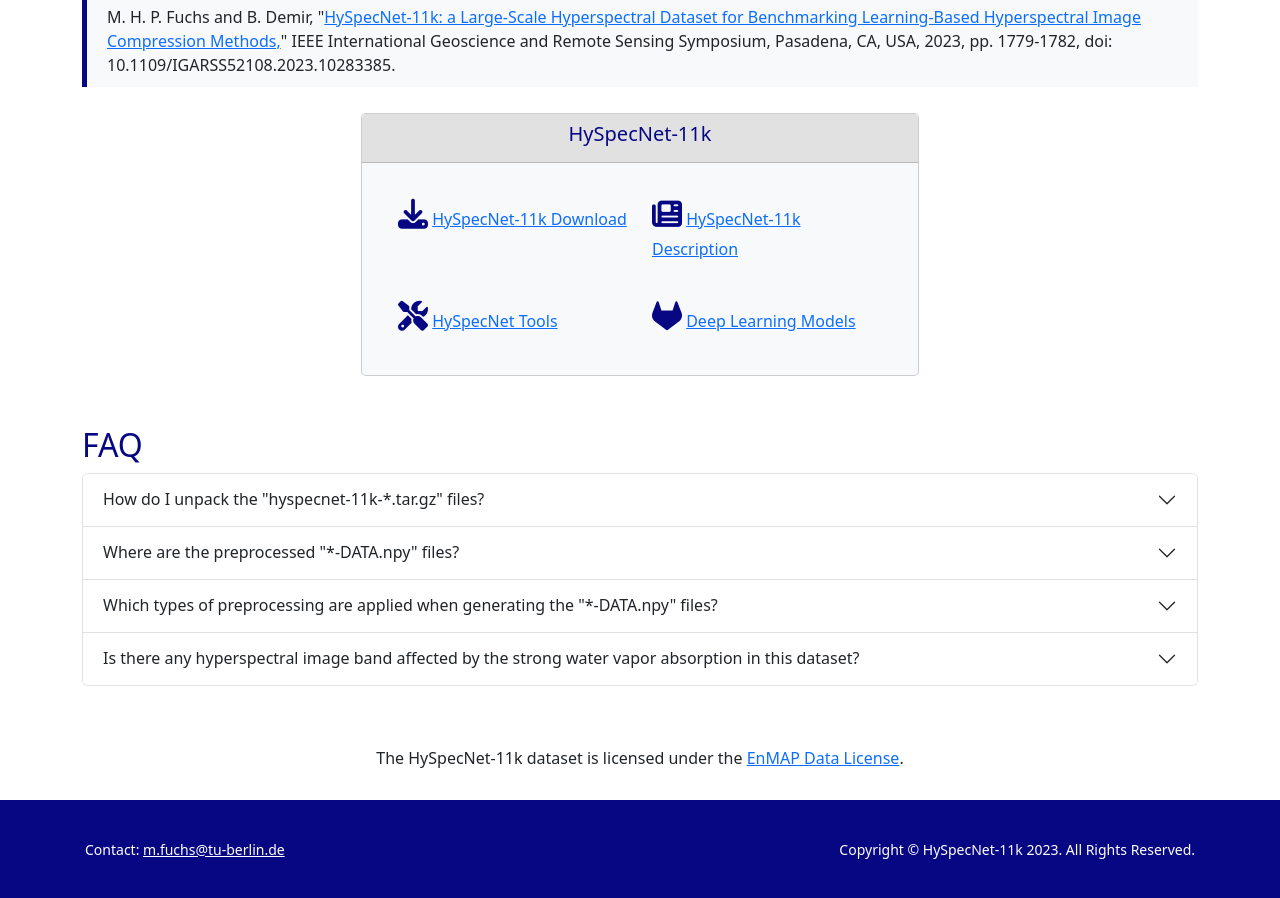
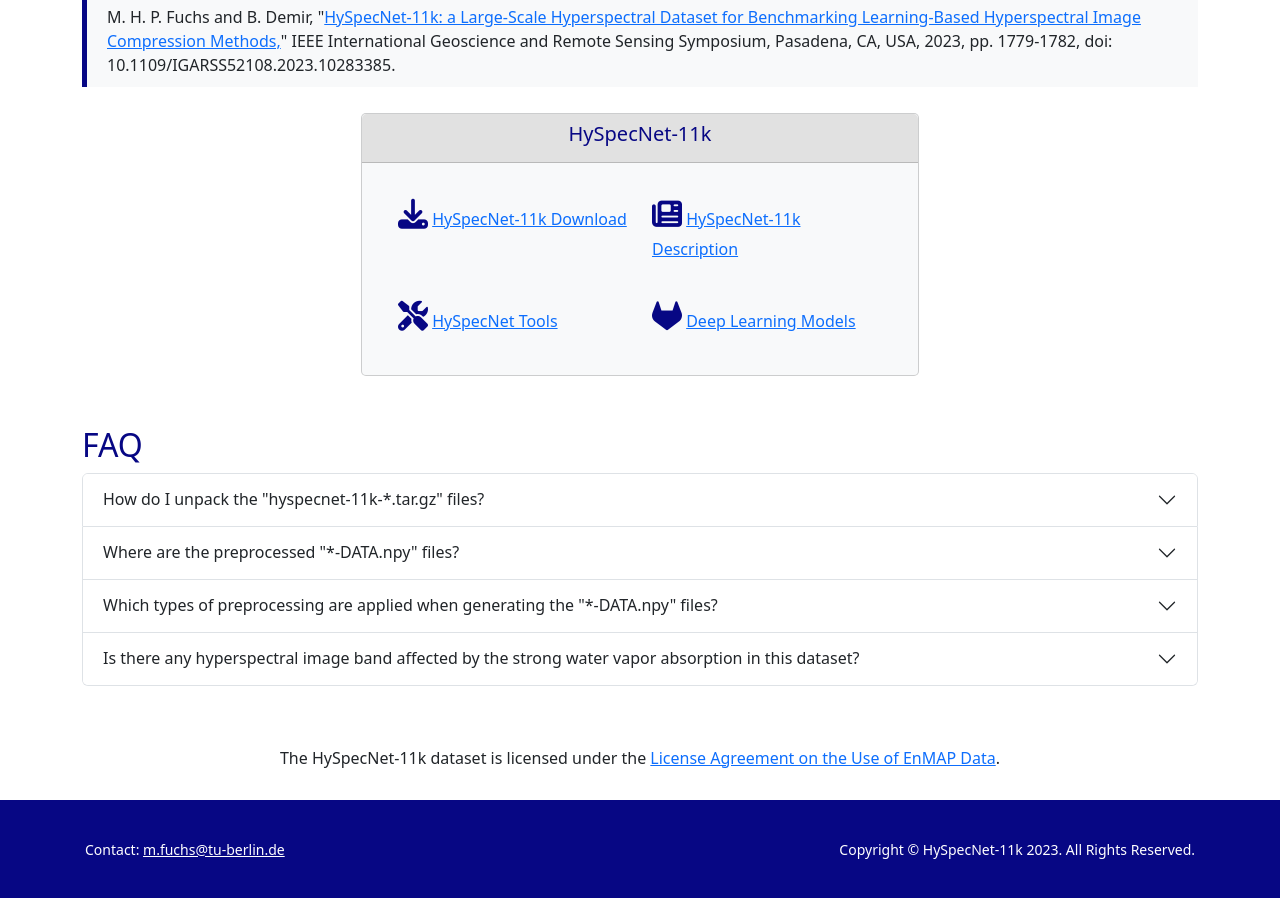
Before and after one commit to rsim-tu-berlin/hyspecnet.rsim.berlin, a Jekyll site: the page built from index.md, in a window 1280 px wide and 900 px high, scrolled down 1260 px. Built offline with Jekyll 4.4.1, drawn with Linux system fonts in a browser that asks for light colours.

Commit message:
Update license description for HySpecNet-11k dataset

```diff
--- a/index.md
+++ b/index.md
@@ -131,5 +131,5 @@ For further details about HySpecNet-11k, please see our paper:
 </section>
 
 <section class="license text-center" id="license">
-    The HySpecNet-11k dataset is licensed under the <a href="https://www.enmap.org/data/resources/EnMAP_Data_License.pdf" >EnMAP Data License</a>.
+    The HySpecNet-11k dataset is licensed under the <a href="https://www.enmap.org/data/resources/EnMAP_Data_License.pdf" >License Agreement on the Use of EnMAP Data</a>.
 </section>
```
